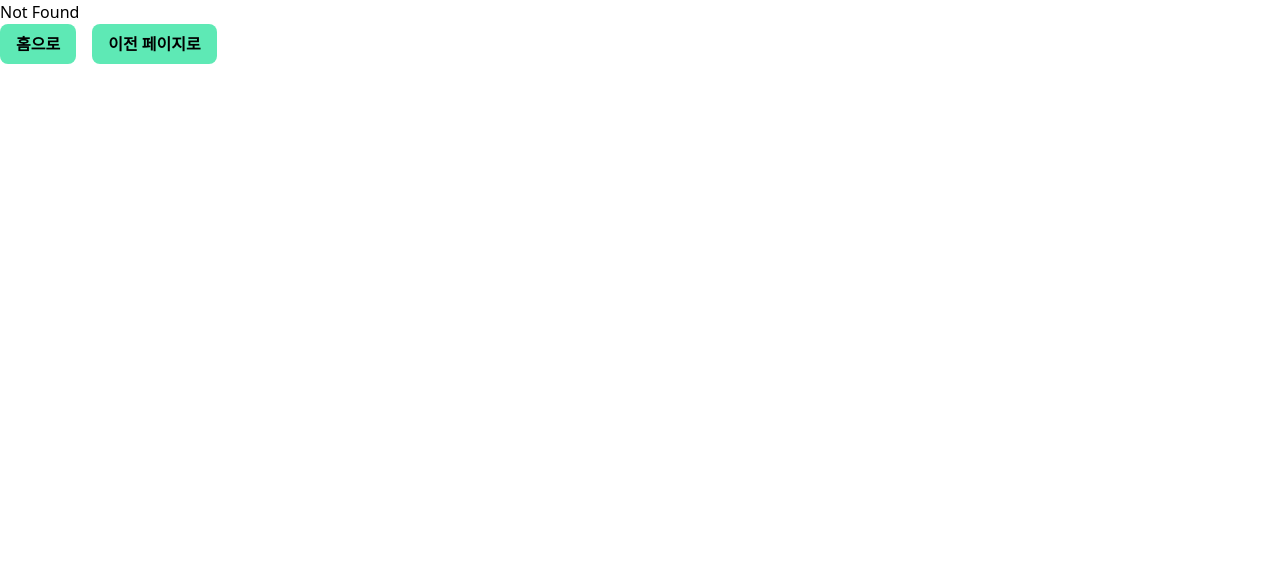
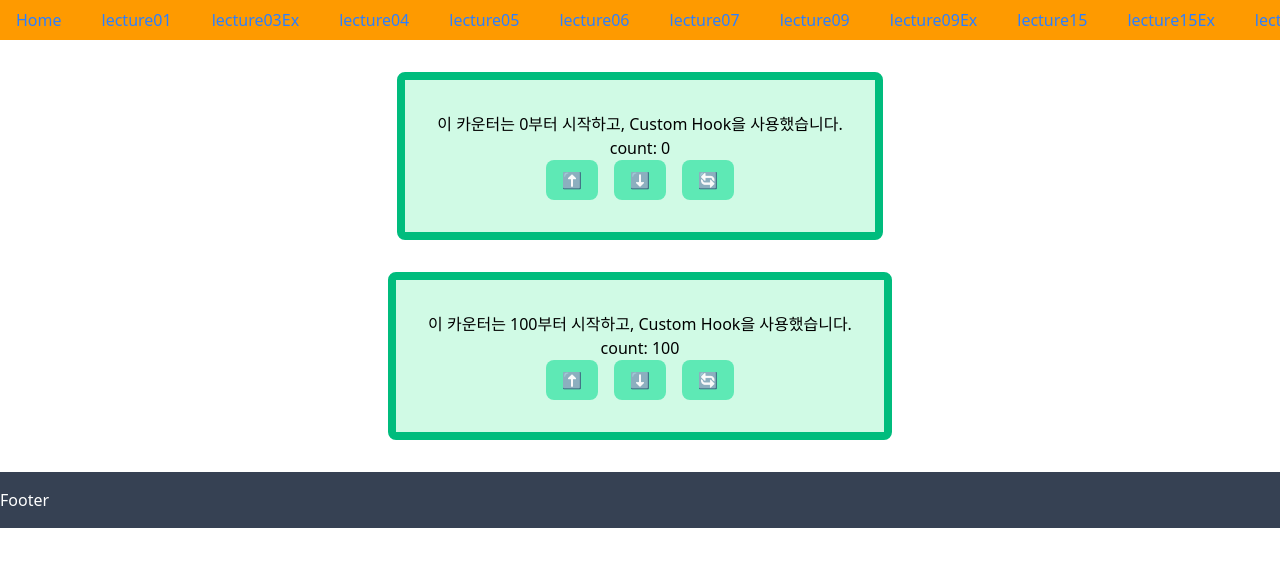
Before and after one commit to Catailog/react-10, a React (Vite) app: page /lecture22 in a window 1280 px wide. Before the commit this address had no page. Shown: the top 566 px of the page. Built offline with nearby package versions, Linux system fonts and the light colour scheme; the HTML template or start-up script is replaced by a standard one.

Commit message:
feat: 22강 custom hook 추가

```diff
--- a/src/components/Layout.tsx
+++ b/src/components/Layout.tsx
@@ -7,7 +7,7 @@ export default function Layout() {
   return (
     <>
       <Header />
-      <main className="container mx-auto">
+      <main className="container mx-auto py-8">
         <Outlet />
       </main>
       <Footer />
--- /dev/null
+++ b/src/lectures/lecture22/Lecture22.tsx
@@ -0,0 +1,10 @@
+import Counter from '@/lectures/lecture22/components/Counter';
+
+export default function Lecture22() {
+  return (
+    <div className="flex flex-col items-center gap-8">
+      <Counter initVal={0} />
+      <Counter initVal={100} />
+    </div>
+  );
+}
--- /dev/null
+++ b/src/lectures/lecture22/components/Counter.tsx
@@ -0,0 +1,19 @@
+import Box from '@/components/Box';
+import { Button } from '@/components/Button';
+import useCount from '@/lectures/lecture22/hooks/useCount';
+
+export default function Counter({ initVal }: { initVal: number }) {
+  const { count, increaseCount, decreaseCount, resetCount } = useCount(initVal);
+
+  return (
+    <Box>
+      <p>이 카운터는 {initVal}부터 시작하고, Custom Hook을 사용했습니다.</p>
+      <p>count: {count}</p>
+      <div className="flex flex-row gap-4">
+        <Button onClick={increaseCount}>⬆️</Button>
+        <Button onClick={decreaseCount}>⬇️</Button>
+        <Button onClick={resetCount}>🔄</Button>
+      </div>
+    </Box>
+  );
+}
--- /dev/null
+++ b/src/lectures/lecture22/hooks/useCount.tsx
@@ -0,0 +1,17 @@
+import { useState } from 'react';
+
+export default function useCount(initVal: number) {
+  const [count, setCount] = useState<number>(initVal);
+
+  const increaseCount = () => {
+    setCount((prev) => prev + 1);
+  };
+  const decreaseCount = () => {
+    setCount((prev) => prev - 1);
+  };
+  const resetCount = () => {
+    setCount(initVal);
+  };
+
+  return { count, increaseCount, decreaseCount, resetCount };
+}
--- a/src/routes/routes.tsx
+++ b/src/routes/routes.tsx
@@ -124,4 +124,9 @@ export const routes: RouteType[] = [
     element: lazy(() => import('@/lectures/lecture20/Lecture20')),
     label: 'lecture20',
   },
+  {
+    path: 'lecture22',
+    element: lazy(() => import('@/lectures/lecture22/Lecture22')),
+    label: 'lecture22',
+  },
 ] as const;
```
